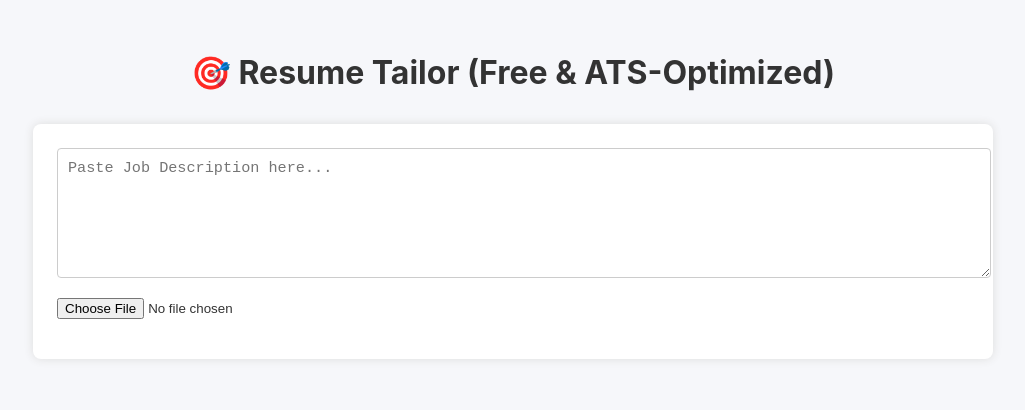
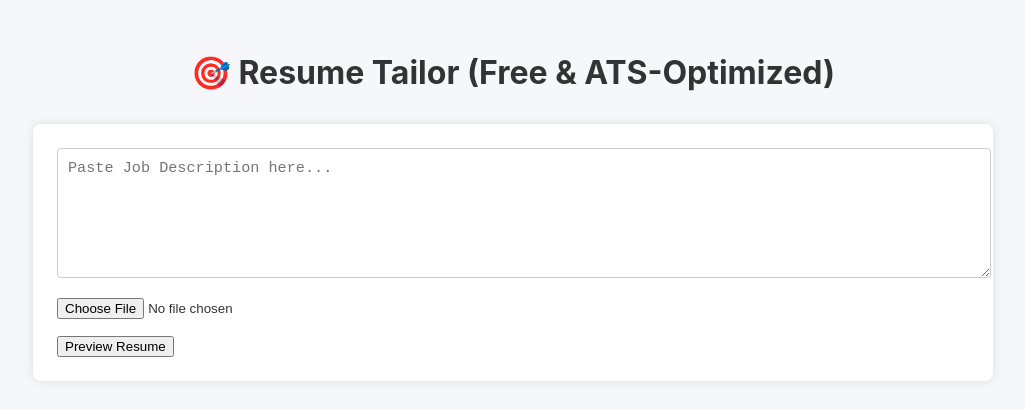
Before and after one commit to uDayGetIT/MakemyCv, a React (Vite) app: page / in a window 1280 px wide. Shown: the top 410 px of the page, without its empty margins (127-1152 px from the left). Built offline with nearby package versions, Linux system fonts and the light colour scheme; no server answers.

Commit message:
Update App.jsx

```diff
--- a/src/App.jsx
+++ b/src/App.jsx
@@ -12,26 +12,31 @@ function App() {
   const [resumeData, setResumeData] = useState(null);
   const [editing, setEditing] = useState(false);
   const [jd, setJd] = useState('');
+  const [pdfFile, setPdfFile] = useState(null);
   const [error, setError] = useState('');
   const [loading, setLoading] = useState(false);
+  const [showPreview, setShowPreview] = useState(false);
 
-  const handleFileUpload = async (e) => {
+  const handleFileChange = (e) => {
+    setPdfFile(e.target.files[0]);
+  };
+
+  const handlePreview = async () => {
     setError('');
-    const file = e.target.files[0];
-    if (!file || !jd.trim()) {
-      setError('Please provide both PDF and Job Description.');
+    if (!pdfFile || !jd.trim()) {
+      setError('Please provide both the resume (PDF) and the job description.');
       return;
     }
 
     setLoading(true);
     try {
-      const text = await extractTextFromPDF(file);
+      const text = await extractTextFromPDF(pdfFile);
       const prompt = buildPrompt(text, jd);
 
       const response = await fetch(API_URL, {
         method: 'POST',
         headers: {
-          'Authorization': `Bearer ${API_KEY}`,
+          Authorization: `Bearer ${API_KEY}`,
           'Content-Type': 'application/json',
         },
         body: JSON.stringify({
@@ -45,6 +50,7 @@ function App() {
 
       const json = JSON.parse(content);
       setResumeData(json);
+      setShowPreview(true);
     } catch (err) {
       console.error(err);
       setError('Something went wrong while tailoring your resume.');
@@ -53,7 +59,7 @@ function App() {
     }
   };
 
-  const downloadAsPDF = () => {
+  const handleDownload = () => {
     window.print();
   };
 
@@ -69,19 +75,28 @@ function App() {
             value={jd}
             onChange={(e) => setJd(e.target.value)}
           />
-          <input type="file" accept="application/pdf" onChange={handleFileUpload} />
+          <input type="file" accept="application/pdf" onChange={handleFileChange} />
+          <button onClick={handlePreview} disabled={loading}>
+            {loading ? 'Generating...' : 'Preview Resume'}
+          </button>
           {error && <div className="error">{error}</div>}
-          {loading && <p>Generating tailored resume…</p>}
         </div>
       )}
 
-      {resumeData && !editing && (
+      {resumeData && showPreview && !editing && (
         <>
           <ResumeTemplate data={resumeData} />
           <div className="controls">
             <button onClick={() => setEditing(true)}>✏️ Edit</button>
-            <button onClick={downloadAsPDF}>📄 Download PDF</button>
-            <button onClick={() => setResumeData(null)}>🔁 Start Over</button>
+            <button onClick={handleDownload}>📄 Download PDF</button>
+            <button
+              onClick={() => {
+                setResumeData(null);
+                setShowPreview(false);
+              }}
+            >
+              🔁 Start Over
+            </button>
           </div>
         </>
       )}
```
